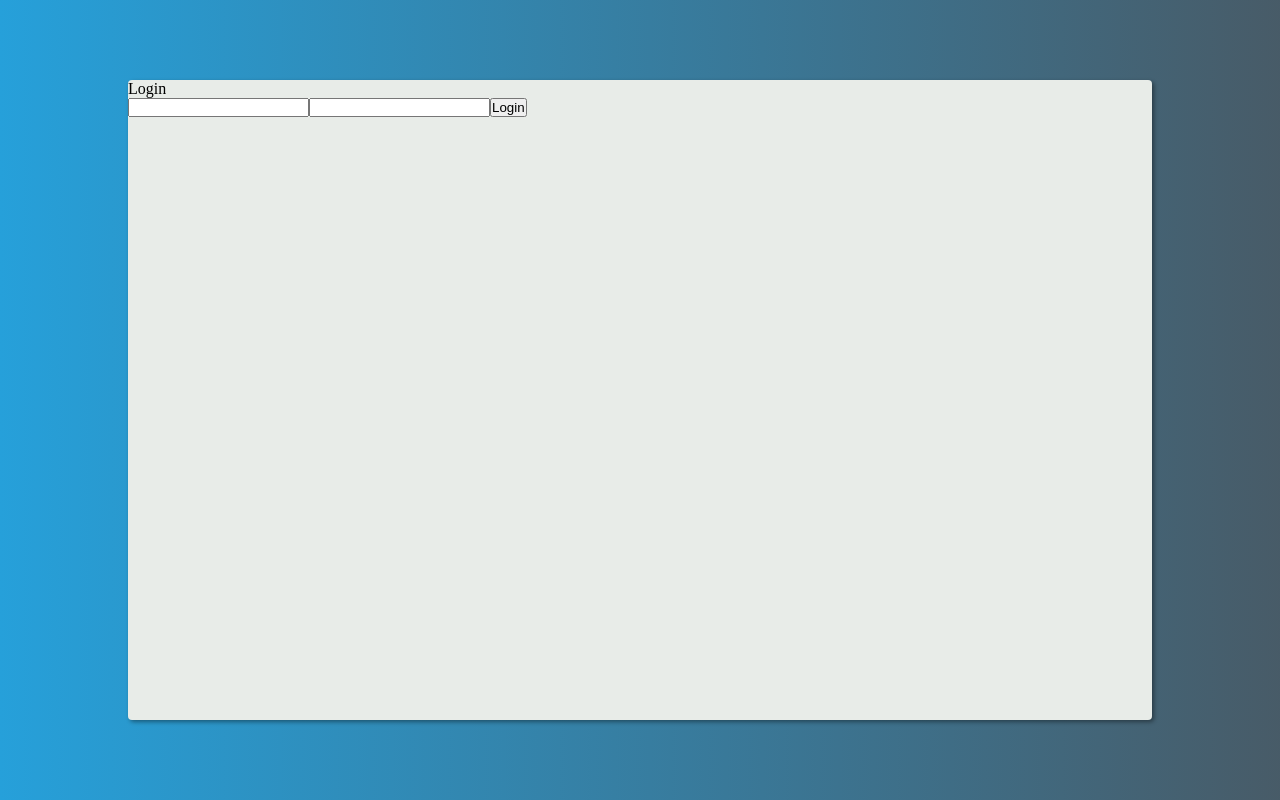
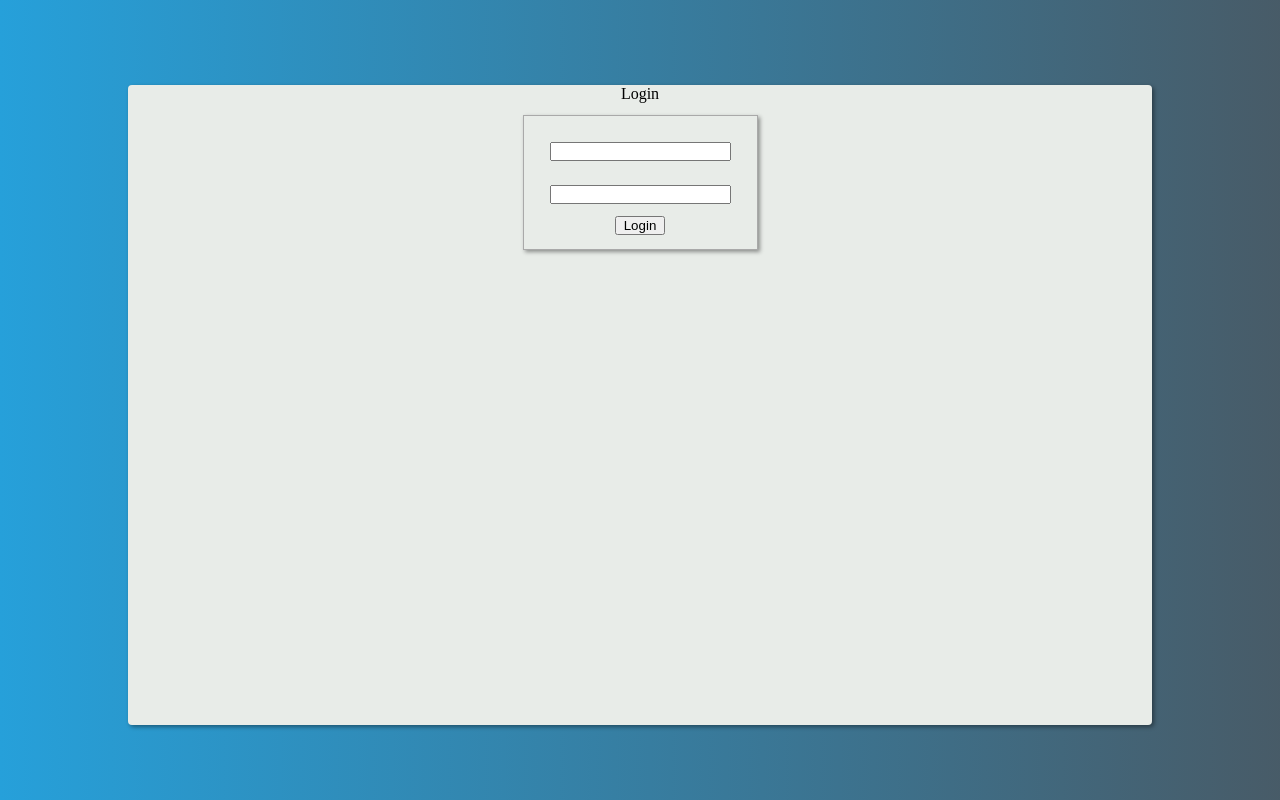
Before and after one commit to Anthcode/React-TS---TODO-APP, a React (Create React App) app: page / in a window 1280 px wide. Built offline with nearby package versions, Linux system fonts and the light colour scheme.

Commit message:
1 file modified

```diff
--- a/src/style.css
+++ b/src/style.css
@@ -1,14 +1,21 @@
-*{
-  margin:0;
+* {
+  margin: 0;
   padding: 0;
   box-sizing: border-box;
 }
 
-body{
-
-background: #314755;  /* fallback for old browsers */
-background: -webkit-linear-gradient(to right, #26a0da, #314755);  /* Chrome 10-25, Safari 5.1-6 */
-background: linear-gradient(to right, #26a0da, #314755e3); /* W3C, IE 10+/ Edge, Firefox 16+, Chrome 26+, Opera 12+, Safari 7+ */
+body {
+  background: #314755; /* fallback for old browsers */
+  background: -webkit-linear-gradient(
+    to right,
+    #26a0da,
+    #314755
+  ); /* Chrome 10-25, Safari 5.1-6 */
+  background: linear-gradient(
+    to right,
+    #26a0da,
+    #314755e3
+  ); /* W3C, IE 10+/ Edge, Firefox 16+, Chrome 26+, Opera 12+, Safari 7+ */
 
   display: flex;
   flex-direction: column;
@@ -18,10 +25,34 @@ background: linear-gradient(to right, #26a0da, #314755e3); /* W3C, IE 10+/ Edge,
   height: 100vh;
 }
 
-.app{
+.app {
   background: rgb(232, 236, 232);
   width: 80vw;
   height: 80vh;
   border-radius: 4px;
   box-shadow: 2px 2px 4px rgba(0, 0, 0, 0.4);
 }
+
+form {
+  display: flex;
+  flex-direction: column;
+  margin: 12px;
+  padding: 14px;
+  border: 1px solid darkgrey;
+  box-shadow: 2px 2px 4px rgba(0, 0, 0, 0.4);
+}
+input {
+  margin: 12px;
+}
+button {
+  width: 50px;
+  align-self: center;
+}
+
+.login {
+  display: flex;
+  flex-direction: column;
+  margin: 10px;
+  justify-content: center;
+  align-items: center;
+}
```
